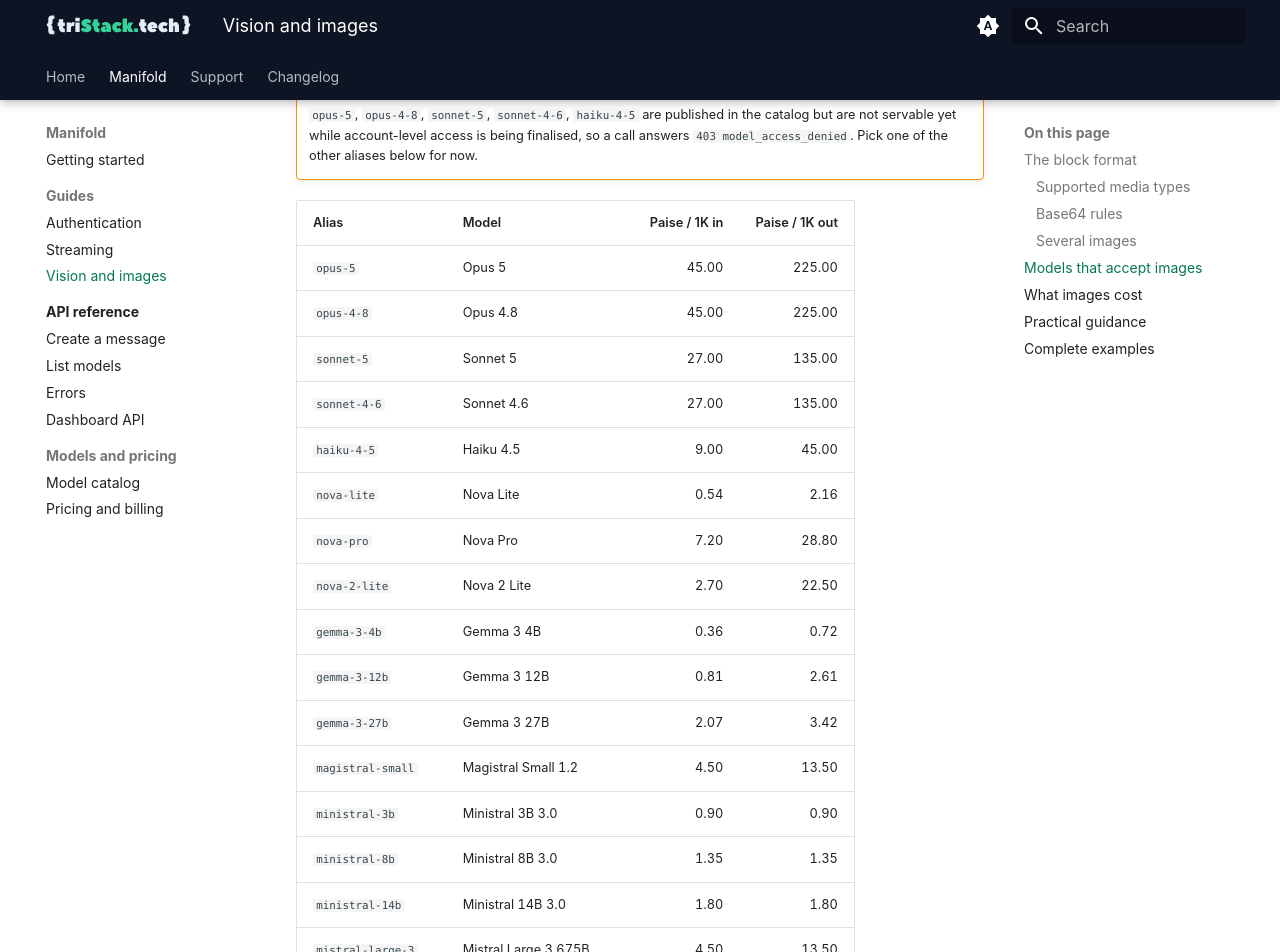
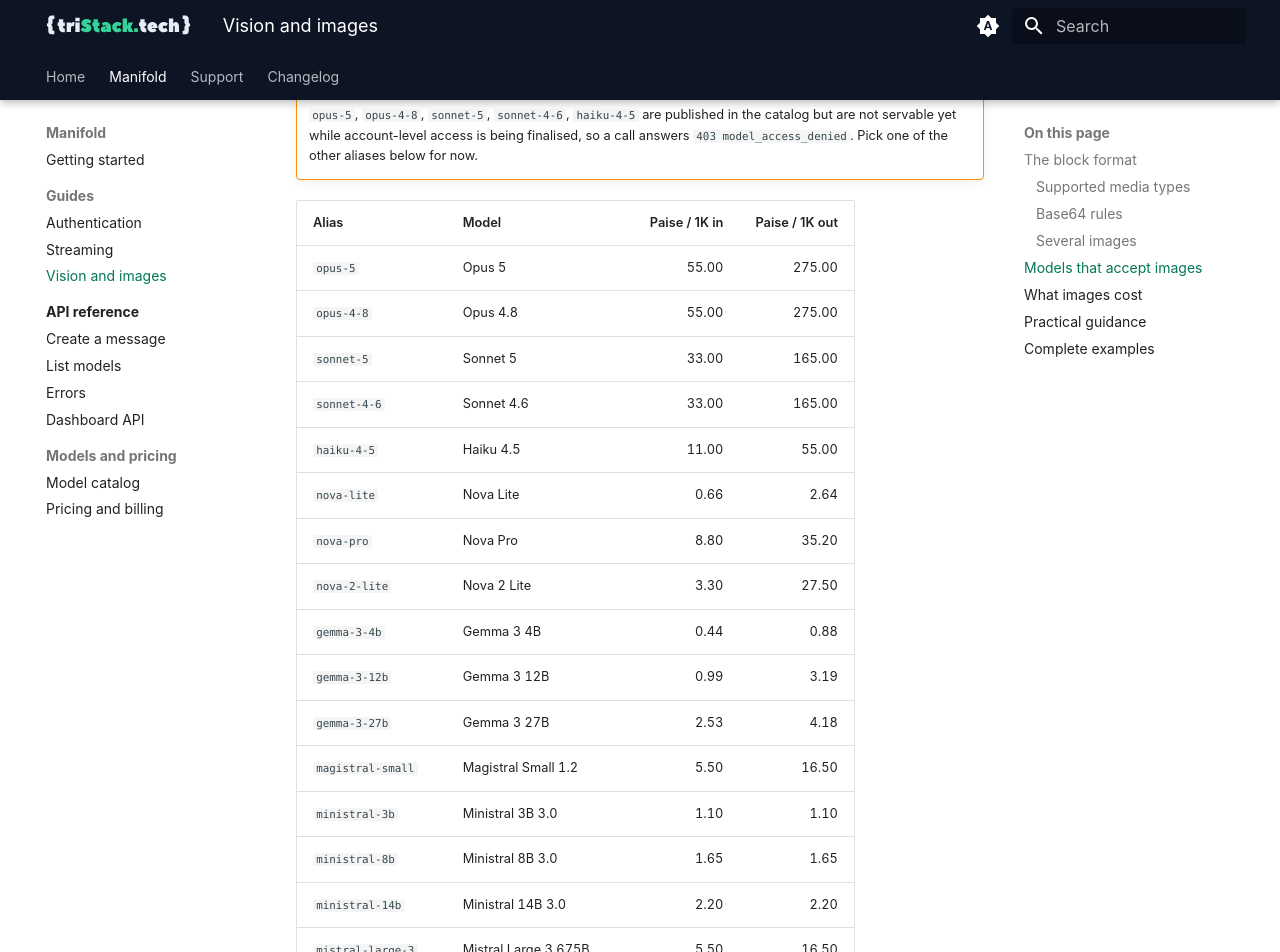
Before and after one commit to triStack-tech/tristack-docs, an MkDocs documentation site: the page built from docs/guides/vision.md, in a window 1280 px wide and 1400 px high, scrolled down 2301 px. Shown: the top 952 px of the window. Built offline with MkDocs 1.6.1 and Material for MkDocs 9.7.7, drawn with Linux system fonts in a browser that asks for light colours; some of the changed text lies outside the part shown.

Commit message:
Publish the prices the API actually bills, and show the tables
The committed capture in data/models.json was taken at 90 INR per USD before
the margin existed, so every published price was 10 percent under what a caller
is charged. Quoting less than you bill is the one pricing error with no benign
reading, so this recomputes all 54 models at 100 INR per USD with the 10 percent
margin, using the same formula the API uses, decimal with banker's rounding,
which is why nova-micro input lists 0.38 and not 0.39.

The recomputation was validated rather than trusted: all 48 models a live key
can see reproduce the live paise exactly. The remaining 6 are the Anthropic rows
that key's allowlist hides, so they are the same arithmetic on the same inputs.

Production was the other half of the fault. The server .env carried
Manifold__UsdToInr=90.0 from before the FX decision, and an environment variable
beats appsettings.json, so the deployment billed 90 while the repository said
100. The override is gone and GET /v1/manifold/models now answers 100.0.

The generated summary now says the margin is already included, because the old
wording invited a reader to divide by the FX and land 10 percent under the table.

The four generated tables were committed but published nowhere. They are now
imported into the models page: the summary and the budget table inline, the full
catalog and the vision list in accordions, with the vision table under the
question it answers, which alias accepts an image.

```diff
--- a/includes/model-vision.md
+++ b/includes/model-vision.md
@@ -6,24 +6,24 @@
 
 | Alias | Model | Paise / 1K in | Paise / 1K out |
 |---|---|---:|---:|
-| `opus-5` | Opus 5 | 45.00 | 225.00 |
-| `opus-4-8` | Opus 4.8 | 45.00 | 225.00 |
-| `sonnet-5` | Sonnet 5 | 27.00 | 135.00 |
-| `sonnet-4-6` | Sonnet 4.6 | 27.00 | 135.00 |
-| `haiku-4-5` | Haiku 4.5 | 9.00 | 45.00 |
-| `nova-lite` | Nova Lite | 0.54 | 2.16 |
-| `nova-pro` | Nova Pro | 7.20 | 28.80 |
-| `nova-2-lite` | Nova 2 Lite | 2.70 | 22.50 |
-| `gemma-3-4b` | Gemma 3 4B | 0.36 | 0.72 |
-| `gemma-3-12b` | Gemma 3 12B | 0.81 | 2.61 |
-| `gemma-3-27b` | Gemma 3 27B | 2.07 | 3.42 |
-| `magistral-small` | Magistral Small 1.2 | 4.50 | 13.50 |
-| `ministral-3b` | Ministral 3B 3.0 | 0.90 | 0.90 |
-| `ministral-8b` | Ministral 8B 3.0 | 1.35 | 1.35 |
-| `ministral-14b` | Ministral 14B 3.0 | 1.80 | 1.80 |
-| `mistral-large-3` | Mistral Large 3 675B | 4.50 | 13.50 |
-| `pixtral-large` | Pixtral Large 25.02 | 18.00 | 54.00 |
-| `kimi-k2-5` | Kimi K2.5 | 5.40 | 27.00 |
-| `nemotron-nano-12b` | Nemotron Nano 2 VL 12B | 1.80 | 5.40 |
-| `qwen3-vl-235b` | Qwen3 VL 235B A22B | 4.77 | 23.94 |
-| `palmyra-vision-7b` | Palmyra Vision 7B | 1.35 | 5.40 |
+| `opus-5` | Opus 5 | 55.00 | 275.00 |
+| `opus-4-8` | Opus 4.8 | 55.00 | 275.00 |
+| `sonnet-5` | Sonnet 5 | 33.00 | 165.00 |
+| `sonnet-4-6` | Sonnet 4.6 | 33.00 | 165.00 |
+| `haiku-4-5` | Haiku 4.5 | 11.00 | 55.00 |
+| `nova-lite` | Nova Lite | 0.66 | 2.64 |
+| `nova-pro` | Nova Pro | 8.80 | 35.20 |
+| `nova-2-lite` | Nova 2 Lite | 3.30 | 27.50 |
+| `gemma-3-4b` | Gemma 3 4B | 0.44 | 0.88 |
+| `gemma-3-12b` | Gemma 3 12B | 0.99 | 3.19 |
+| `gemma-3-27b` | Gemma 3 27B | 2.53 | 4.18 |
+| `magistral-small` | Magistral Small 1.2 | 5.50 | 16.50 |
+| `ministral-3b` | Ministral 3B 3.0 | 1.10 | 1.10 |
+| `ministral-8b` | Ministral 8B 3.0 | 1.65 | 1.65 |
+| `ministral-14b` | Ministral 14B 3.0 | 2.20 | 2.20 |
+| `mistral-large-3` | Mistral Large 3 675B | 5.50 | 16.50 |
+| `pixtral-large` | Pixtral Large 25.02 | 22.00 | 66.00 |
+| `kimi-k2-5` | Kimi K2.5 | 6.60 | 33.00 |
+| `nemotron-nano-12b` | Nemotron Nano 2 VL 12B | 2.20 | 6.60 |
+| `qwen3-vl-235b` | Qwen3 VL 235B A22B | 5.83 | 29.26 |
+| `palmyra-vision-7b` | Palmyra Vision 7B | 1.65 | 6.60 |
```
Also changed, not shown: includes/catalog-summary.md (+1 -1 lines), includes/model-budget.md (+10 -10 lines), includes/model-catalog.md (+54 -54 lines), 7 other files.
